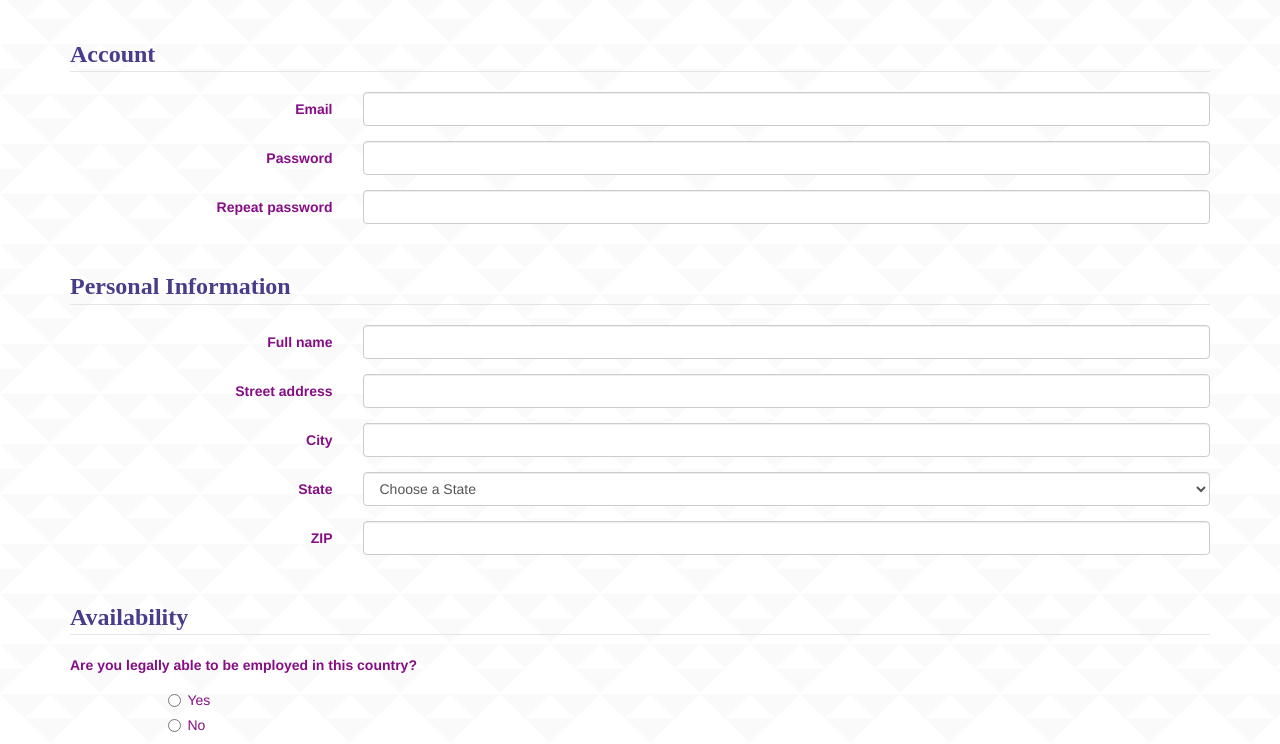
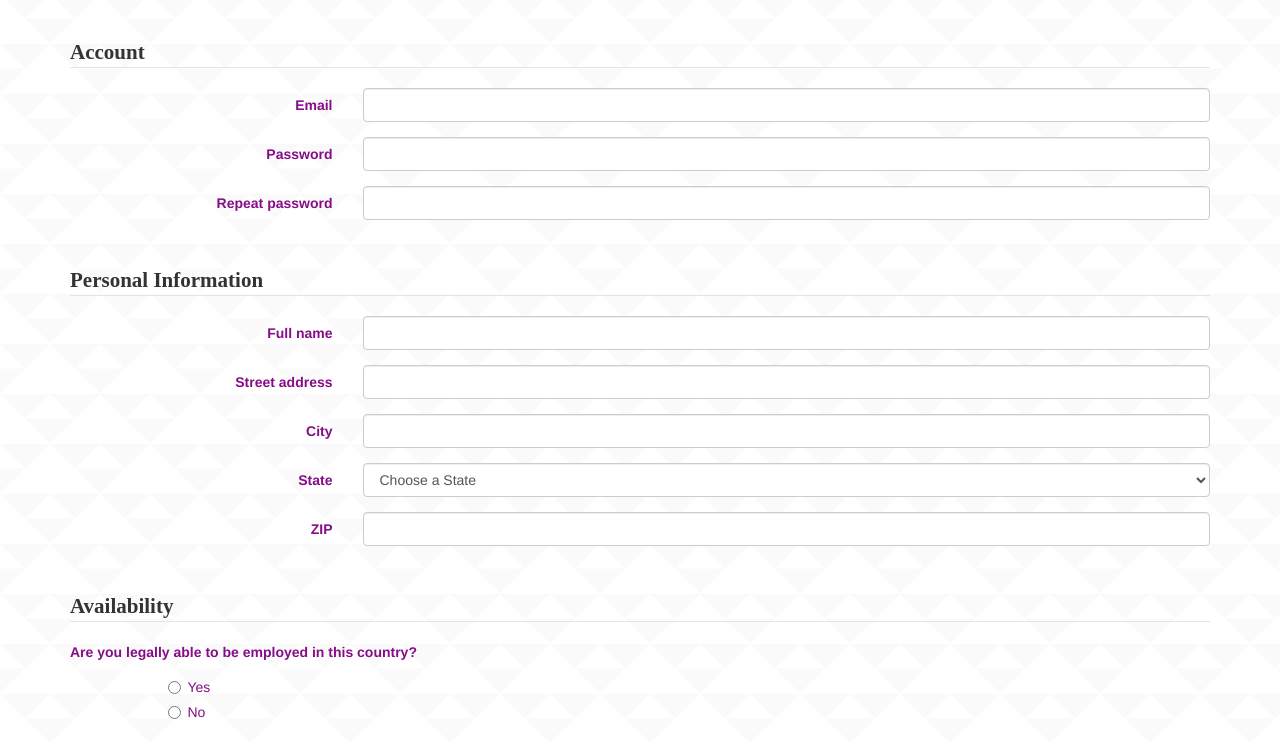
Before and after one commit to sscott2-1950278/sscott2-1950278.github.io, a plain HTML site: page jobApplicationForm.html in a window 1280 px wide. Shown: the part 56-800 px from the top of the page. Drawn offline with nearby package versions, Linux system fonts and the light colour scheme.

Commit message:
Add files via upload

```diff
--- a/jobApplicationForm.html
+++ b/jobApplicationForm.html
@@ -3,8 +3,9 @@
 <head>
 	<meta charset="utf-8">
 	<meta name="viewport" content="width=device-width, initial-scale=1.0">
-	<title>Job Application</title>
-    <link href="http://netdna.bootstrapcdn.com/bootstrap/3.0.0/css/bootstrap.min.css" rel="stylesheet">
+    <title>Job Application</title>
+    <link rel="stylesheet" type="text/css" href="newSheet.css"/>
+    <link href="url.css" rel="stylesheet">
 
 </head>
 <body>
@@ -14,7 +15,6 @@
 <p>&nbsp;</p>
 
 <form role="form" action="http://gclass.alexburner.com/formtest.php" method="post">
-    <link rel="stylesheet" type="text/css" href="newSheet.css"/>
 
 	<fieldset class="form-horizontal" >
 		<legend>Account</legend>
```
